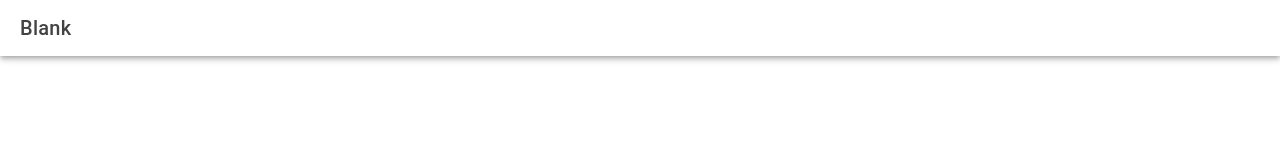
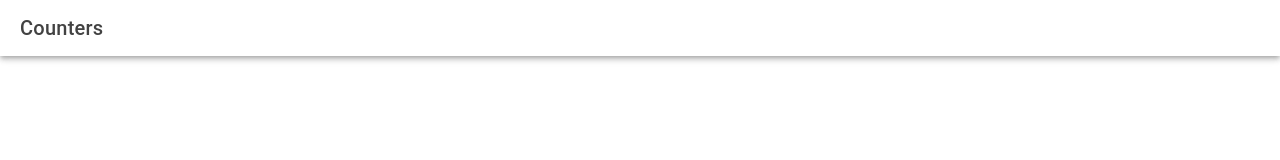
Before and after one commit to elguala9/count-click, a React (Create React App) app: page /home in a window 1280 px wide. Shown: the top 160 px of the page. Built offline with nearby package versions, Linux system fonts and the light colour scheme.

Commit message:
bax counter implementation

```diff
--- a/src/pages/Home.tsx
+++ b/src/pages/Home.tsx
@@ -8,7 +8,7 @@ const Home: React.FC = () => {
     <IonPage>
       <IonHeader>
         <IonToolbar>
-          <IonTitle>Blank</IonTitle>
+          <IonTitle>Counters</IonTitle>
         </IonToolbar>
       </IonHeader>
       <IonContent fullscreen>
```
Also changed, not shown: src/components/Base/components/BaseBoxCounter.tsx (added, +18 -0 lines).
